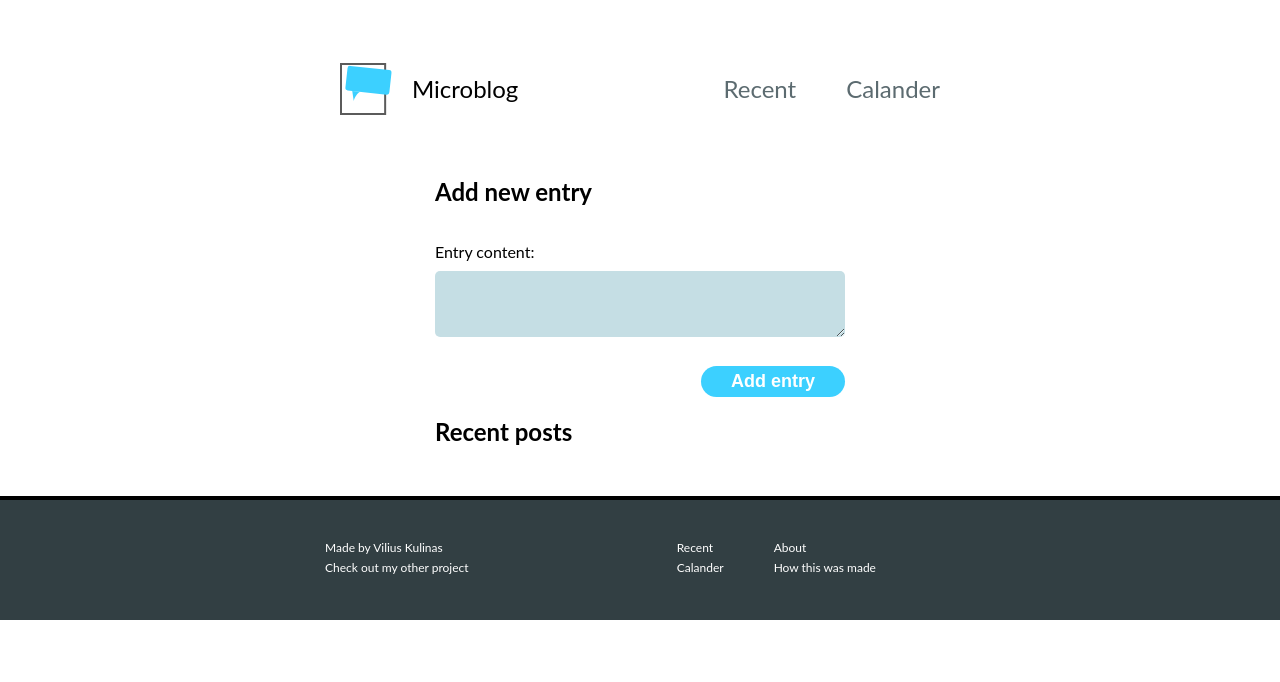
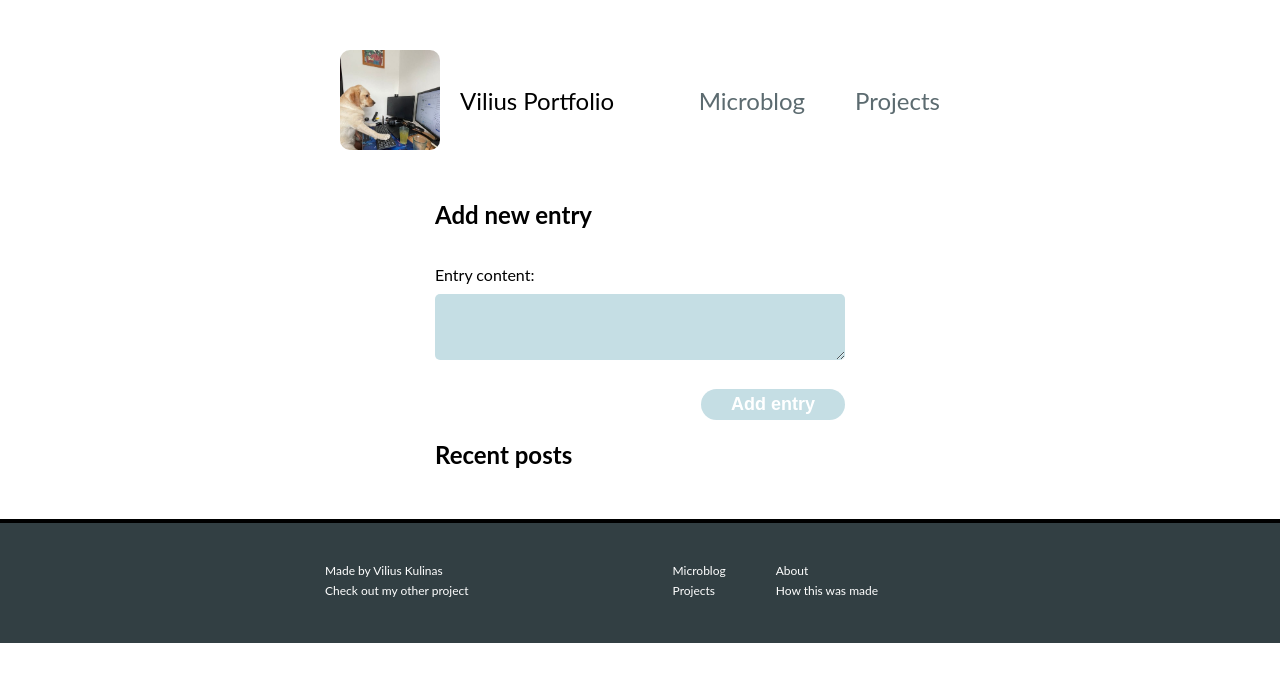
Before and after one commit to Vilius-kul/Microblog, a Flask app: page / in a window 1280 px wide. Shown: the top 682 px of the page. Run offline with Flask 2, Linux system fonts and the light colour scheme; data that the repository does not hold is empty.

Commit message:
First commit

```diff
--- a/static/css/styles.css
+++ b/static/css/styles.css
@@ -30,12 +30,16 @@ body {
 }
 
 .navbar__logo {
+    width: 100px;
+    height: 100px;
+    border-radius: 10px;
     margin-right: 20px;
 }
 
 .navbar__navigation {
     display: flex;
     flex-direction: row;
+    align-items: center;
     padding: 0;
     list-style: none;
     color:#5c6b70;
@@ -82,7 +86,7 @@ width: 100%;
 }
 
 .form__submit {
-    background-color:#3cd0ff;
+    background-color:#c5dee4;
     border: none;
     font-size: 18px;
     font-weight: bold;
--- a/templates/home.html
+++ b/templates/home.html
@@ -4,7 +4,7 @@
     <meta charset="UTF-8">
     <meta http-equiv="X-UA-Compatible" content="IE=edge">
     <meta name="viewport" content="width=device-width, initial-scale=1.0">
-    <title>Microblog</title>
+    <title>Portfolio</title>
     <link rel="stylesheet" href="static/css/styles.css">
 </head>
 
@@ -13,11 +13,11 @@
     <header class="navbar">
 
         <div class="navbar__brand">
-            <img class="navbar__logo" src="static/logo.svg" alt="The Microblog logo">Microblog
+            <img class="navbar__logo" src="static/profile.jpg" alt="Profile picture" />Vilius Portfolio
         </div>
         <ul class="navbar__navigation">
-            <li class="navbar__navigation-item"><a href="#" class="navbar__link">Recent</a></li>
-            <li class="navbar__navigation-item"><a href="#" class="navbar__link">Calander</a></li>
+            <li class="navbar__navigation-item"><a href="#" class="navbar__link">Microblog</a></li>
+            <li class="navbar__navigation-item"><a href="#" class="navbar__link">Projects</a></li>
         </ul>
 
     </header>
@@ -77,8 +77,8 @@
 
                 <div class="footer__column">
 
-                    <a class="footer__item">Recent</a>
-                    <a class="footer__item">Calander</a>
+                    <a class="footer__item">Microblog</a>
+                    <a class="footer__item">Projects</a>
 
                 </div>
 
```
Also changed, not shown: README.md, static/profile.jpg (added).
